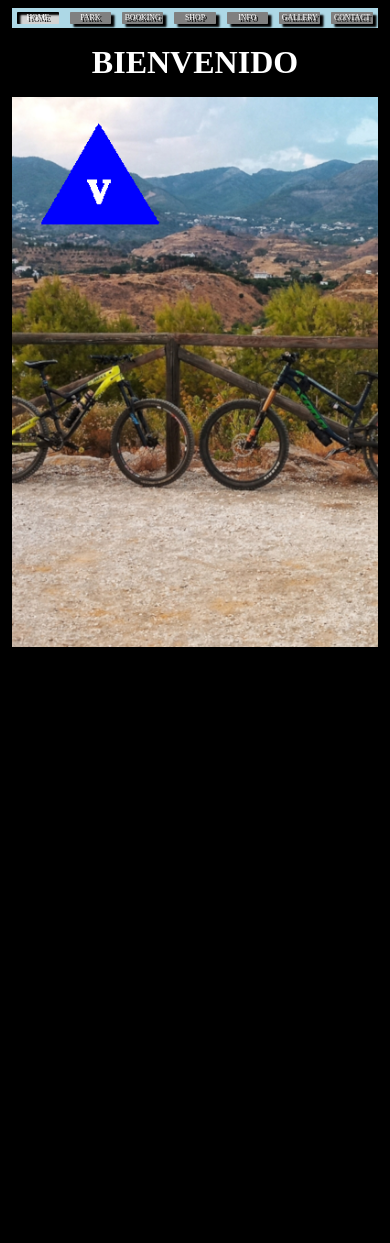
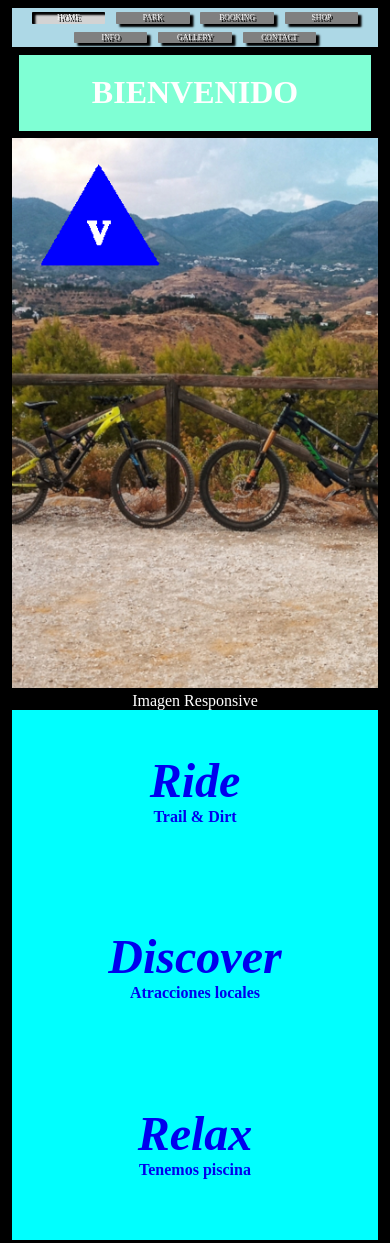
Before and after one commit to KMaxK9/Publico_GH, a plain HTML site: page Trabajo-1-Trimestre/home.html in a window 390 px wide. Before the commit the page ends 844 px from the top, so only its background shows below. Drawn offline with Linux system fonts and the light colour scheme.

Commit message:
S-1.0.1 Proyect 1Trim
Arreglo del fallo centrado y responsive vertical de las "elecciones".

```diff
--- a/Trabajo-1-Trimestre/home.html
+++ b/Trabajo-1-Trimestre/home.html
@@ -1,22 +1,27 @@
 <!DOCTYPE html>
 <html lang="es">
+
 <head>
     <meta charset="UTF-8">
     <meta http-equiv="X-UA-Compatible" content="IE=edge">
     <meta name="viewport" content="width=device-width, initial-scale=1.0">
     <title>Página 1</title>
-    <link href="./style.css" rel="stylesheet"/>
+    <link href="./style.css" rel="stylesheet" />
 </head>
+
 <body>
-    <nav>
- <a id="activo" href="./home.html">HOME</a>
- <a href="./p2.html">PARK</a>
- <a href="./p2.html">BOOKING</a>
- <a href="./home.html">SHOP</a>
- <a href="./p2.html">INFO</a>
- <a href="./p2.html">GALLERY</a>
- <a href="./p2.html">CONTACT</a>
-    </nav>
+    <!-- Común -->
+    <section>
+        <nav class="barraMenu">
+            <a id="activo" class="menu" href="./home.html">HOME</a>
+            <a class="menu" href="./park.html">PARK</a>
+            <a class="menu" href="./p2.html">BOOKING</a>
+            <a class="menu" href="./p2.html">SHOP</a>
+            <a class="menu" href="./p2.html">INFO</a>
+            <a class="menu" href="./p2.html">GALLERY</a>
+            <a class="menu" href="./p2.html">CONTACT</a>
+        </nav>
+    </section>
     <header>
         <h1>BIENVENIDO</h1>
     </header>
@@ -49,13 +54,17 @@
             <!-- imágenes GRANDES -->
 
             <source media="(orientation: landscape) and (min-width: 1201px)" srcset="./imagenes/heic/hg.heic"
-                type="image/heic" >
+                type="image/heic">
             <source media="(orientation: landscape) and (min-width: 1201px)" srcset="./imagenes/avif/hg.avif"
-                type="image/avif" >
-            <source media="(orientation: landscape) and (min-width: 1201px)" srcset="./imagenes/jpg/hg.jpg" type="image/jpg" >
-            <source media="(orientation: portrait) and (min-width:601px)" srcset="./imagenes/heic/vg.heic" type="image/heic" >
-            <source media="(orientation: portrait) and (min-width:601px)" srcset="./imagenes/avif/vg.avif" type="image/avif" >
-            <source media="(orientation: portrait) and (min-width:601px)" srcset="./imagenes/jpg/vg.jpg" type="image/jpg" >
+                type="image/avif">
+            <source media="(orientation: landscape) and (min-width: 1201px)" srcset="./imagenes/jpg/hg.jpg"
+                type="image/jpg">
+            <source media="(orientation: portrait) and (min-width:601px)" srcset="./imagenes/heic/vg.heic"
+                type="image/heic">
+            <source media="(orientation: portrait) and (min-width:601px)" srcset="./imagenes/avif/vg.avif"
+                type="image/avif">
+            <source media="(orientation: portrait) and (min-width:601px)" srcset="./imagenes/jpg/vg.jpg"
+                type="image/jpg">
 
             <!-- imágenes MEDIANAS -->
 
@@ -63,25 +72,77 @@
                 type="image/heic">
             <source media="(orientation: landscape) and (min-width: 901px)" srcset="./imagenes/avif/hm.avif"
                 type="image/avif">
-            <source media="(orientation: landscape) and (min-width: 901px)" srcset="./imagenes/jpg/hm.jpg" type="image/jpeg">
-            <source media="(orientation: portrait) and (min-width:401px)" srcset="./imagenes/heic/vm.heic" type="image/heic">
-            <source media="(orientation: portrait) and (min-width:401px)" srcset="./imagenes/avif/vm.avif" type="image/avif">
-            <source media="(orientation: portrait) and (min-width:401px)" srcset="./imagenes/jpg/vm.jpg" type="image/jpg">
+            <source media="(orientation: landscape) and (min-width: 901px)" srcset="./imagenes/jpg/hm.jpg"
+                type="image/jpeg">
+            <source media="(orientation: portrait) and (min-width:401px)" srcset="./imagenes/heic/vm.heic"
+                type="image/heic">
+            <source media="(orientation: portrait) and (min-width:401px)" srcset="./imagenes/avif/vm.avif"
+                type="image/avif">
+            <source media="(orientation: portrait) and (min-width:401px)" srcset="./imagenes/jpg/vm.jpg"
+                type="image/jpg">
 
             <!-- imágenes PEQUEÑAS -->
 
-            <source media="(orientation: landscape) and (max-width: 900px)" srcset="./imagenes/heic/hp.heic" type="image/heic">
-            <source media="(orientation: landscape) and (max-width: 900px)" srcset="./imagenes/avif/hp.avif" type="image/avif">
-            <source media="(orientation: landscape) and (max-width: 900px)" srcset="./imagenes/jpg/hp.jpg" type="image/jpeg">
-            <source media="(orientation: portrait) and (max-width: 400px)" srcset="./imagenes/heic/vp.heic" type="image/heic">
-            <source media="(orientation: portrait) and (max-width: 400px)" srcset="./imagenes/avif/vp.avif" type="image/avif">
-            <source media="(orientation: portrait) and (max-width: 400px)" srcset="./imagenes/jpg/vp.jpg" type="image/jpg">
+            <source media="(orientation: landscape) and (max-width: 900px)" srcset="./imagenes/heic/hp.heic"
+                type="image/heic">
+            <source media="(orientation: landscape) and (max-width: 900px)" srcset="./imagenes/avif/hp.avif"
+                type="image/avif">
+            <source media="(orientation: landscape) and (max-width: 900px)" srcset="./imagenes/jpg/hp.jpg"
+                type="image/jpeg">
+            <source media="(orientation: portrait) and (max-width: 400px)" srcset="./imagenes/heic/vp.heic"
+                type="image/heic">
+            <source media="(orientation: portrait) and (max-width: 400px)" srcset="./imagenes/avif/vp.avif"
+                type="image/avif">
+            <source media="(orientation: portrait) and (max-width: 400px)" srcset="./imagenes/jpg/vp.jpg"
+                type="image/jpg">
 
-            <img class="laFoto" alt="Foto de un Gato" title="Un paisaje conocido" src="./imagenes/Originales/original.jpg" />
+            <img class="laFoto" alt="Foto de un Gato" title="Un paisaje conocido"
+                src="./imagenes/Originales/original.jpg" />
         </picture>
-</div>
+    </div>
 
+    <p class="center">Imagen Responsive</p>
 
+    <section class="tablaEleccion">
+        <article class="eleccion">
+            <a href="./park.html">
+                <div class="textoTabla">
+                <div class="textitos">
+                <h3>Ride</h3>
+                <h4>Trail & Dirt</h4>
+                </div>
+                <div class="separadorTabla"></div>
+                <p class="textoHover">Agarra tu bicicleta y vente a nuestro BikePark localizado en la Costa del Sol.</p>
+            </div>
+            </a>
+        </article>
+        <article class="eleccion">
+            <a href="./park.html">
+                <div class="textoTabla">
+                <div class="textitos">
+                <h3>Discover</h3>
+                <h4>Atracciones locales</h4>
+                </div>
+                <div class="separadorTabla"></div>
+                <p class="textoHover">Date una pausa de tanto montar, y unete a una aventura inolvidable.</p>
+                </div>
+            </a>
+        </article>
+        <article class="eleccion">
+            <a href="./park.html">
+                <div class="textoTabla">
+                <div class="textitos">
+                <h3>Relax</h3>
+                <h4>Tenemos piscina</h4>
+                </div>
+                <div class="separadorTabla"></div>
+                <p class="textoHover">Relájate en nuestra casa de vacaciones! Tenemos piscina y un bar privado.</p>
+            </div>
+            </a>
+        </article>
+        <!-- Los p solo se deberian ver cuando hay un hover -->
+    </section>
 
 </body>
+
 </html>
--- a/Trabajo-1-Trimestre/style.css
+++ b/Trabajo-1-Trimestre/style.css
@@ -6,7 +6,14 @@
 
 body {
     margin: 1vh 3%;
+}
 
+header {
+    text-align: center;
+    align-items: center;
+    margin: 2% 2%;
+    padding: 1% 1%;
+    background-color: aquamarine;
 }
 
 nav {
@@ -20,32 +27,103 @@ nav {
 }
 
 a {
-    height: 1.5em;
-    width: 20%;
-    text-align: center;
     text-decoration: none;
-    text-shadow: 2px 2px black;
-    margin: 0.5em 1.5%;
-    padding-top: 0.15em;
-    font-size: x-large;
-    background-color: grey;
-    box-shadow: 3.5px 3px 2px 0 black;
-    border-radius: 0.1em;
-    color: white;
 }
 
 a:visited {
     color: white;
 }
 
+/* TITULOS */
+
 h1 {
     text-align: center;
     margin: 0.5em 1.5%;
 }
 
+h3 {
+    font-size: 300%;
+    font-style: italic;
+}
+
+/* ID's */
+
 #activo {
     background-color: lightgrey;
     box-shadow: 3.5px 3px 2px 0 black inset;
+    color: white;
+}
+
+/* CLASES */
+
+.center {
+    text-align: center;
+}
+
+
+
+.eleccion {
+    padding: 2%;
+    display: inline-block;
+    background-color: aqua;
+    width: 33%;
+    max-height: auto;
+}
+
+.textoHover {
+    display: flex;
+
+    visibility: hidden;
+    text-decoration: none;
+    position: relative;
+    text-align: center;
+    justify-content: center;
+    opacity: 0;
+    transition: opacity 2s;
+}
+
+.textoTabla {
+    margin-top: 10%;
+    text-align: center;
+    align-items: center;
+}
+
+.eleccion:hover .textoHover {
+
+    visibility: visible;
+    opacity: 1;
+
+    animation: textoTabla forwards 1.5s ease;
+}
+
+.eleccion:hover .textitos {
+    animation: textoTabla forwards 1.5s ease;
+}
+
+.separadorTabla {
+    margin: 5%;
+}
+
+/* ANIMACIONES */
+
+@keyframes textoTabla {
+    from {
+        transform: translateY(0);
+    }
+
+    to {
+        transform: translateY(-3vh);
+    }
+}
+
+@keyframes textoVisible {
+    0% {
+        opacity: 0;
+    }
+
+    100% {
+        opacity: 1;
+    }
 }
 
 /** IMAGEN PANTALLA **/
@@ -71,7 +149,7 @@ para evitar el pixelado */
 
 @media screen and (orientation:landscape) {
 
-    a {
+    .menu {
         height: 1.5em;
         width: 20%;
         text-align: center;
@@ -90,6 +168,12 @@ para evitar el pixelado */
         max-width: 1920px;
         max-height: 1280px;
     }
+
+    .tablaEleccion {
+        display: block;
+        flex-direction: row;
+        text-align: center;
+        }
 }
 
 @media screen and (orientation:portrait) {
@@ -99,7 +183,7 @@ para evitar el pixelado */
         color: white;
     }
 
-    a {
+    .menu {
         height: 1.5em;
         width: 20%;
         text-align: center;
@@ -114,8 +198,26 @@ para evitar el pixelado */
         color: white;
     }
 
+    .barraMenu {
+        flex-wrap: wrap;
+        justify-content:center;
+    }
+
     .portaFoto {
         max-width: 800px;
         max-height: 1200px;
     }
+
+    .tablaEleccion {
+        display: flex;
+        flex-direction: column;
+        align-items: center;
+        text-align: center;
+
     }
+
+    .eleccion {
+        width: 100%;
+    }
+
+}
```
Also changed, not shown: Trabajo-1-Trimestre/park.html (added, +51 -0 lines). Lines whose indentation alone changed are shown as unchanged.
